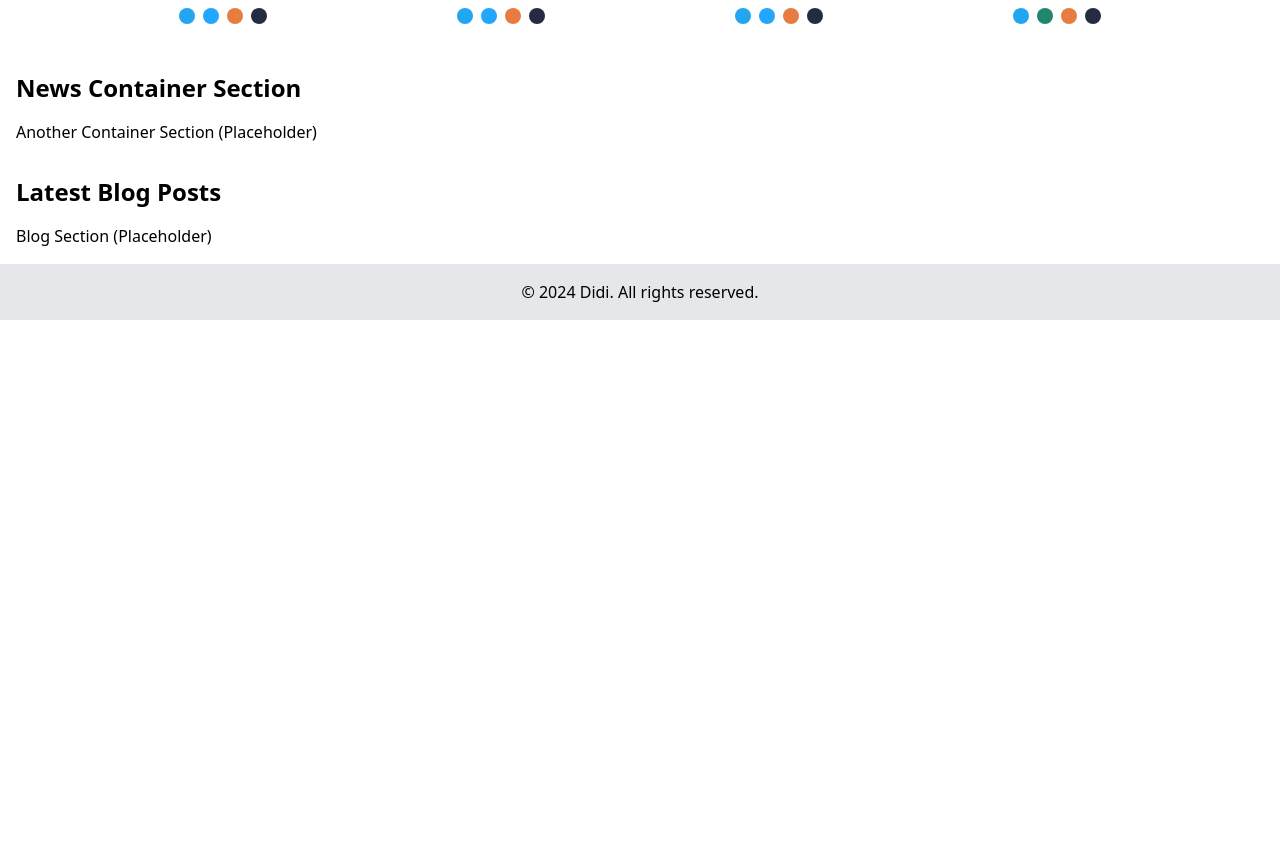
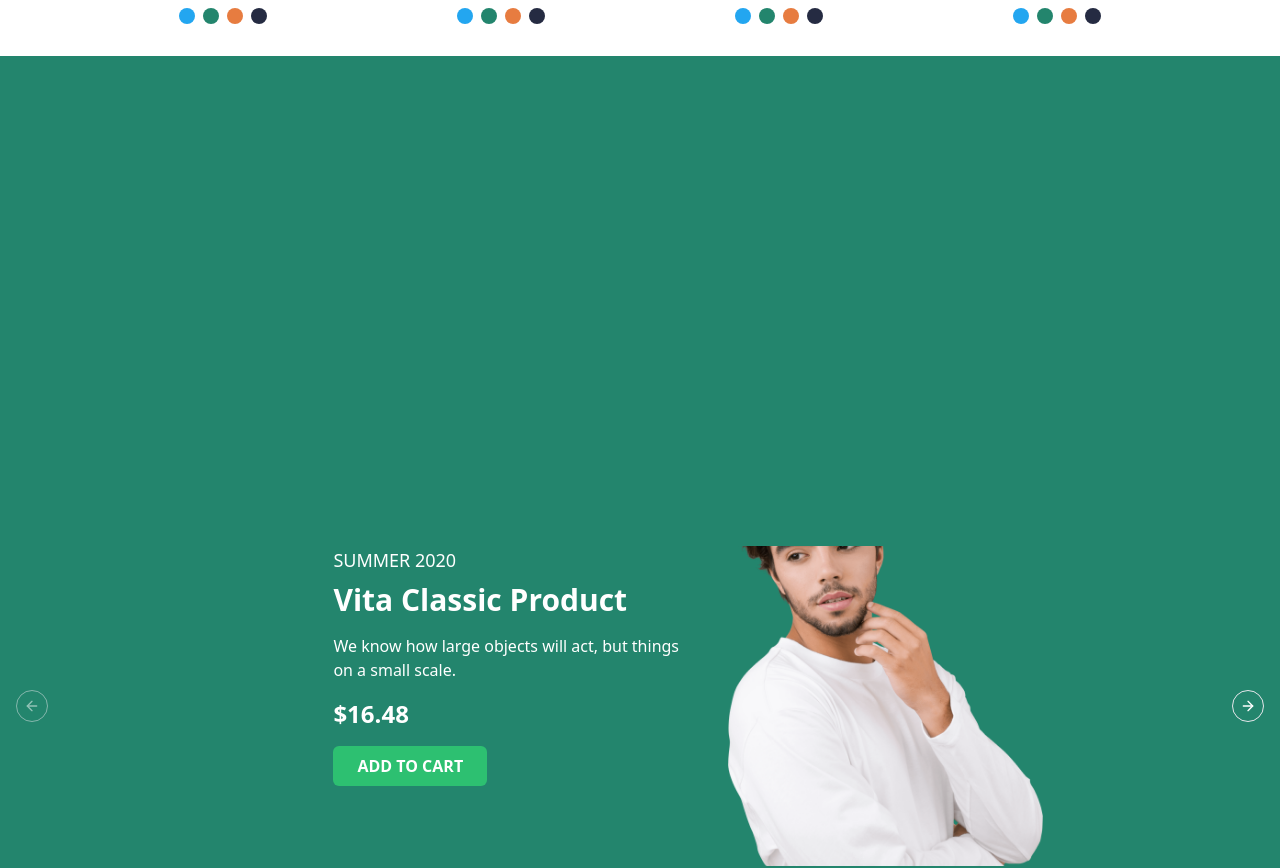
Before and after one commit to didemdemir11/eCommerceProject, a React (Vite) app in the folder e-commerce-app/: page / in a window 1280 px wide. Shown: the part 2140-3008 px from the top of the page. Before the commit the page ends 2460 px from the top, so only its background shows below. Built offline with nearby package versions, Linux system fonts and the light colour scheme.

Commit message:
create News Carousel Section

```diff
--- a/e-commerce-app/src/components/HomePage/BestSellerSection.jsx
+++ b/e-commerce-app/src/components/HomePage/BestSellerSection.jsx
@@ -8,7 +8,7 @@ const products = [
     oldPrice: "$40.00",
     newPrice: "$30.00",
     imageUrl: "/images/product1.jpg",
-    colors: ["#23A6F0", "#23A6FD", "#E77C40", "#252B42"],
+    colors: ["#23A6F0", "#23856D", "#E77C40", "#252B42"],
   },
   {
     id: 2,
@@ -17,7 +17,7 @@ const products = [
     oldPrice: "$40.00",
     newPrice: "$30.00",
     imageUrl: "/images/product2.jpg",
-    colors: ["#23A6F0", "#23A6FD", "#E77C40", "#252B42"],
+    colors: ["#23A6F0", "#23856D", "#E77C40", "#252B42"],
   },
   {
     id: 3,
@@ -26,7 +26,7 @@ const products = [
     oldPrice: "$40.00",
     newPrice: "$30.00",
     imageUrl: "/images/product3.jpg",
-    colors: ["#23A6F0", "#23A6FD", "#E77C40", "#252B42"],
+    colors: ["#23A6F0", "#23856D", "#E77C40", "#252B42"],
   },
   {
     id: 4,
@@ -35,7 +35,7 @@ const products = [
     oldPrice: "$40.00",
     newPrice: "$30.00",
     imageUrl: "/images/product4.jpg",
-    colors: ["#23A6F0", "#23A6FD", "#E77C40", "#252B42"],
+    colors: ["#23A6F0", "#23856D", "#E77C40", "#252B42"],
   },
   {
     id: 5,
@@ -44,7 +44,7 @@ const products = [
     oldPrice: "$40.00",
     newPrice: "$30.00",
     imageUrl: "/images/product5.jpg",
-    colors: ["#23A6F0", "#23A6FD", "#E77C40", "#252B42"],
+    colors: ["#23A6F0", "#23856D", "#E77C40", "#252B42"],
   },
   {
     id: 6,
@@ -53,7 +53,7 @@ const products = [
     oldPrice: "$40.00",
     newPrice: "$30.00",
     imageUrl: "/images/product6.jpg",
-    colors: ["#23A6F0", "#23A6FD", "#E77C40", "#252B42"],
+    colors: ["#23A6F0", "#23856D", "#E77C40", "#252B42"],
   },
   {
     id: 7,
@@ -62,7 +62,7 @@ const products = [
     oldPrice: "$40.00",
     newPrice: "$30.00",
     imageUrl: "/images/product7.jpg",
-    colors: ["#23A6F0", "#23A6FD", "#E77C40", "#252B42"],
+    colors: ["#23A6F0", "#23856D", "#E77C40", "#252B42"],
   },
   {
     id: 8,
--- a/e-commerce-app/src/components/HomePage/NewsContainer.jsx
+++ b/e-commerce-app/src/components/HomePage/NewsContainer.jsx
@@ -1,12 +1,58 @@
 import React from "react";
+import {
+  Carousel,
+  CarouselContent,
+  CarouselItem,
+  CarouselNext,
+  CarouselPrevious,
+} from "@/components/ui/carousel";
 
 const NewsContainer = () => {
   return (
-    <section className="p-4">
-      <h2 className="text-2xl font-bold">News Container Section</h2>
-      <div className="mt-4">
-        <p>Another Container Section (Placeholder)</p>
-      </div>
+    <section className="bg-[#23856D] w-full h-[1300px] flex items-center justify-center text-white">
+      <Carousel className="relative w-full h-full flex items-center">
+        {/* Carousel yön okları */}
+        <CarouselPrevious className="absolute left-4 top-1/2 transform -translate-y-1/2 text-white text-4xl cursor-pointer">
+          {"<"}
+        </CarouselPrevious>
+        <CarouselNext className="absolute right-4 top-1/2 transform -translate-y-1/2 text-white text-4xl cursor-pointer">
+          {">"}
+        </CarouselNext>
+
+        <CarouselContent>
+          {/* Carousel itemları */}
+          {[...Array(3)].map((_, index) => (
+            <CarouselItem
+              key={index}
+              className="w-full h-full flex items-center justify-center p-8"
+            >
+              <div className="flex flex-col md:flex-row items-center md:items-start md:space-x-8">
+                <div className="text-center md:text-left md:pl-16 lg:pl-28">
+                  <h4 className="text-lg mb-2">SUMMER 2020</h4>
+                  <h2 className="text-3xl font-bold mb-4">
+                    Vita Classic Product
+                  </h2>
+                  <p className="mb-4">
+                    We know how large objects will act, but things on a small
+                    scale.
+                  </p>
+                  <h3 className="text-2xl font-bold mb-4">$16.48</h3>
+                  <button className="bg-[#2DC071] text-white font-semibold py-2 px-6 rounded-md">
+                    ADD TO CART
+                  </button>
+                </div>
+
+                {/* Ürün Görseli */}
+                <img
+                  src="./images/carouselpicture.png"
+                  alt="Vita Classic Product"
+                  className="w-full h-64 md:w-1/2 lg:h-80 object-cover mt-8 md:mt-0"
+                />
+              </div>
+            </CarouselItem>
+          ))}
+        </CarouselContent>
+      </Carousel>
     </section>
   );
 };
```
Also changed, not shown: e-commerce-app/public/images/carouselpicture.png (added).
